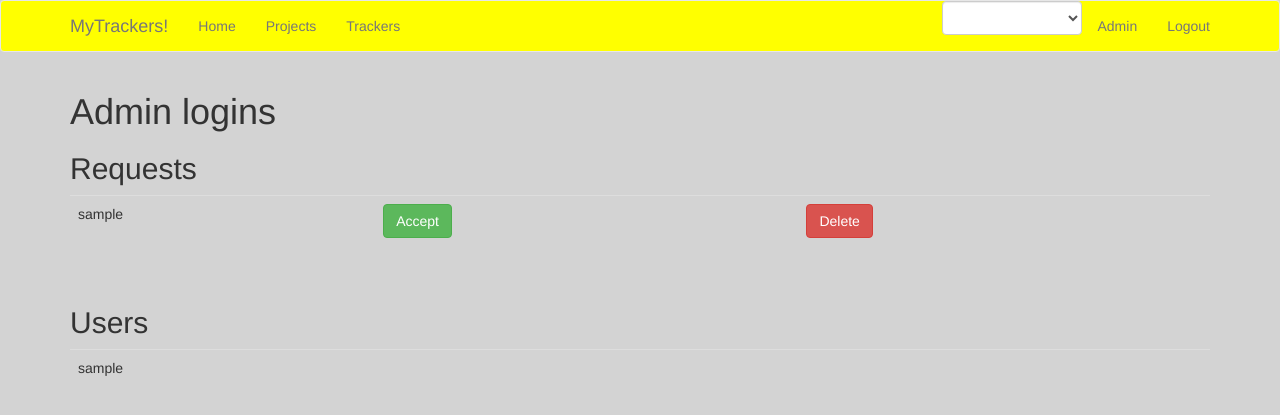
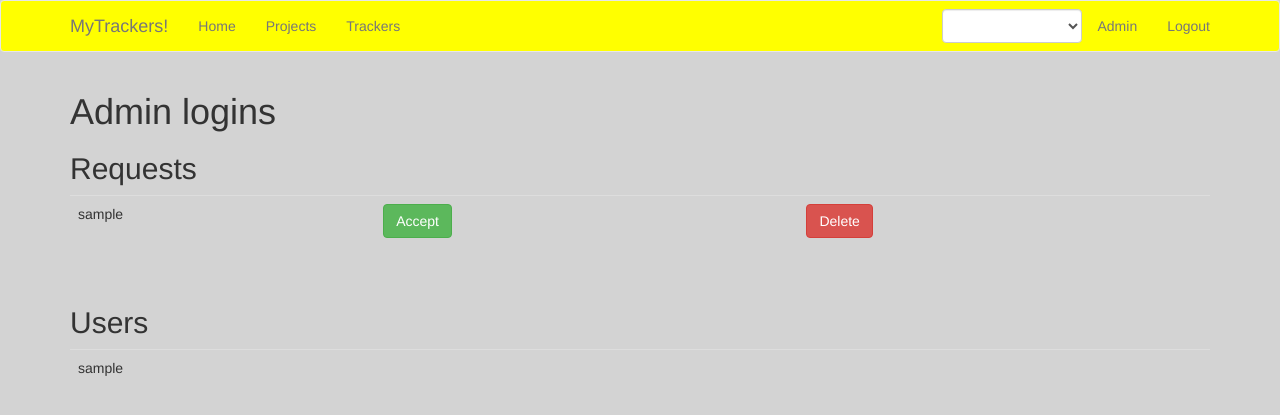
Before and after one commit to idalmasso/my_tracker_app, a Flask app: page /auth/admin in a window 1280 px wide. Shown: the top 415 px of the page. Run offline with Flask 2, Linux system fonts and the light colour scheme; a user stored in the database is signed in; a database or web service that is not in the repository returns one stand-in record (values such as "Sample title"); some libraries are stand-ins or nearby versions.

Commit message:
aligned select lookup

```diff
--- a/app/templates/basetemplate.html
+++ b/app/templates/basetemplate.html
@@ -24,8 +24,8 @@
                         <li><a href="{{ url_for('authentication.registration') }}">{{ 'Register' }}</a></li>
                         <li><a href="{{ url_for('authentication.login') }}">{{ 'Login' }}</a></li>
                     {% else %}
-						<li class="align-middle">
-						  <select id="projects" class="form-control align-middle">
+						<li class>
+						  <select id="projects" class="form-control align-middle" style="margin-top:8px;">
 						  {% for prj in project_choices %}
 							<option value= "{{ prj[0] }}"{% if sessionproject==prj[0] %} selected{% endif %}>{{ prj[1] }} </option>
 						  {% endfor %}
```
